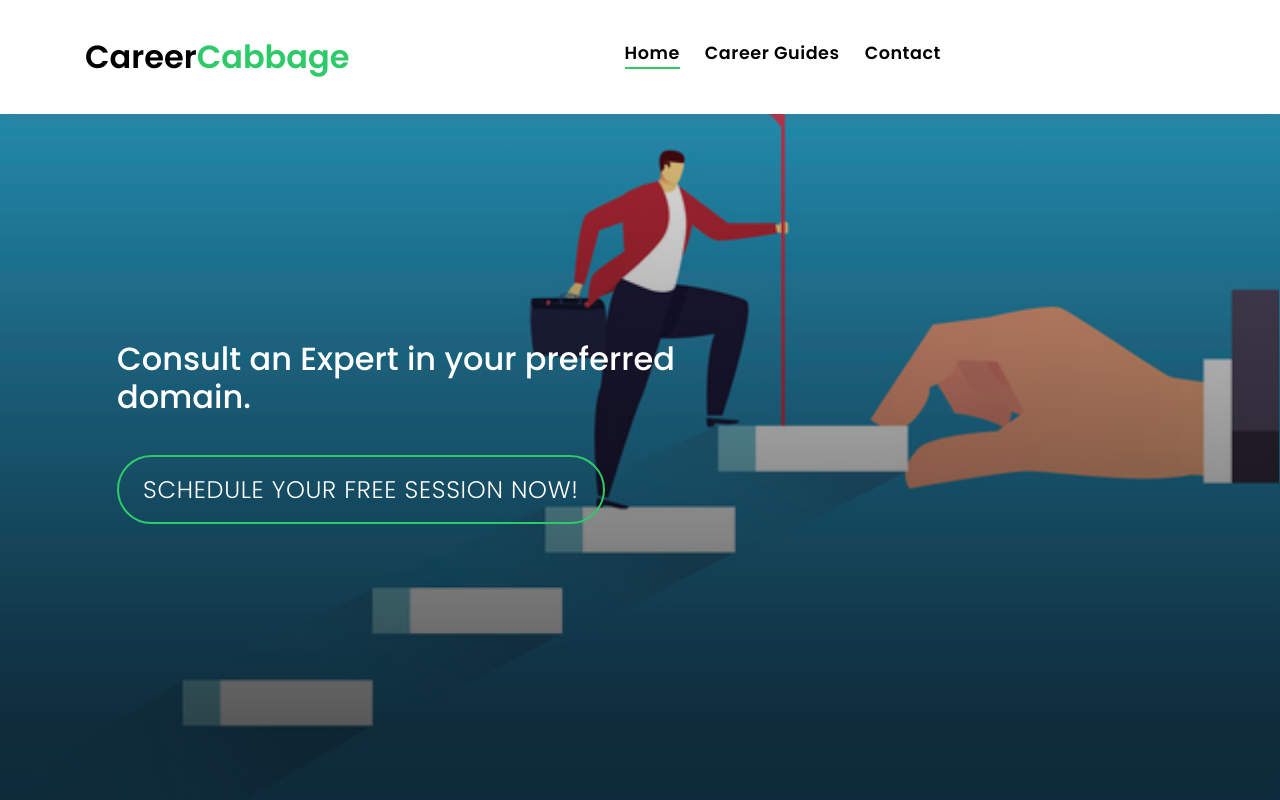
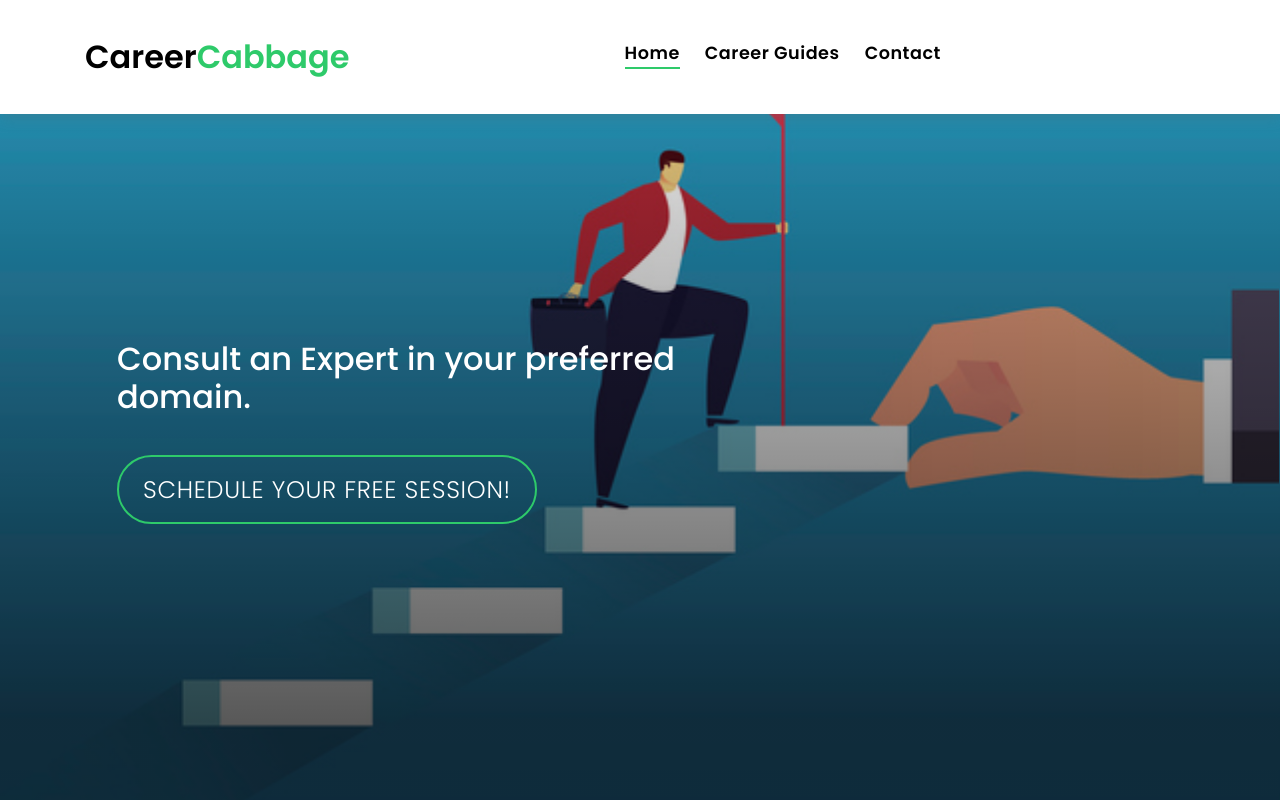
Before and after one commit to trigun-monk/career_cabbage, a plain HTML site: page index.html in a window 1280 px wide. Shown: the top 800 px of the page. Drawn offline with Linux system fonts and the light colour scheme.

Commit message:
Update index.html

```diff
--- a/index.html
+++ b/index.html
@@ -204,7 +204,7 @@
                       Consult an Expert in your preferred domain.<br/>
                      </h2>
                     <p class="intro-subtitle intro-price">
-                      <a href="expert-grid.html"><span class="price-a"> Schedule your free session now!</span></a>
+                      <a href="expert-grid.html"><span class="price-a"> Schedule your free session!</span></a>
                     </p>
                   </div>
                 </div>
```
